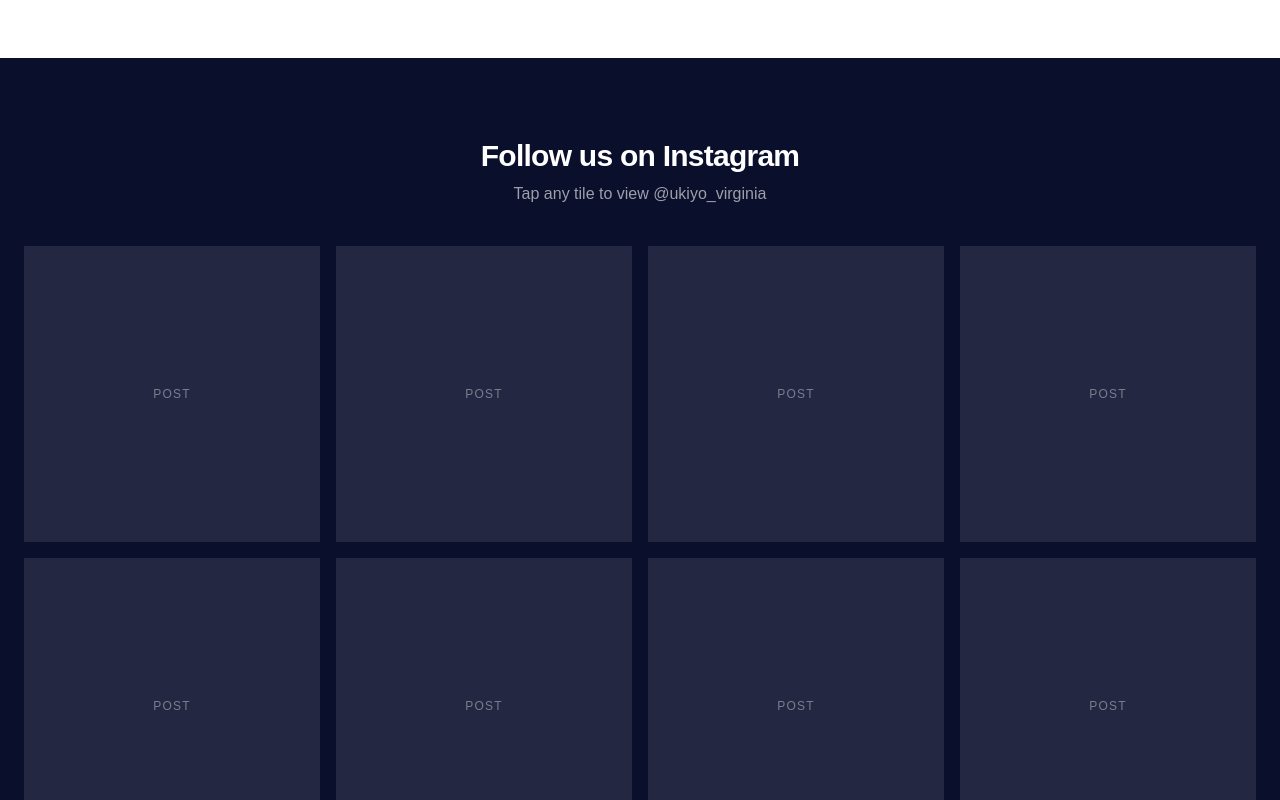
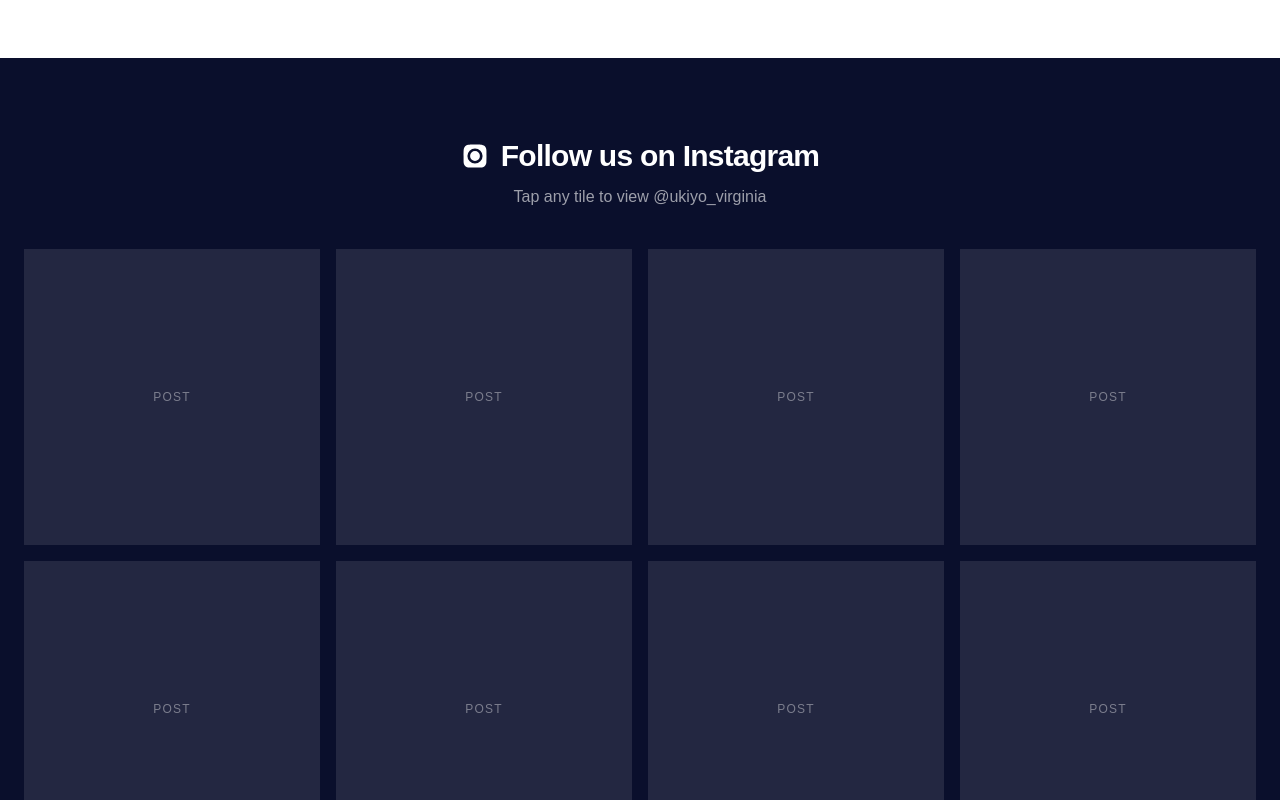
Before and after one commit to demetriusvharvey/Ukiyo-Website, a Next.js app: page / in a window 1280 px wide. Shown: the part 1240-2040 px from the top of the page. Built offline with nearby package versions, Linux system fonts and the light colour scheme; a web font is replaced by a local one.

Commit message:
ig logo + link to ig

```diff
--- a/src/app/page.tsx
+++ b/src/app/page.tsx
@@ -81,12 +81,10 @@ export default function Home() {
                   rel="noreferrer"
                   className="block transition hover:brightness-105"
                 >
-                  {/* Flyer */}
                   <div className="h-[360px] w-full bg-white/10 flex items-center justify-center text-xs uppercase tracking-widest text-white/40">
                     Event Flyer
                   </div>
 
-                  {/* Date + Title */}
                   <div className="bg-black p-4 flex items-center gap-3">
                     <div className="text-xs font-bold uppercase tracking-widest">
                       {event.date}
@@ -118,9 +116,25 @@ export default function Home() {
         className="px-6 py-20 font-[var(--font-inter)] bg-[#0A0F2C]"
       >
         <div className="mx-auto max-w-7xl text-center">
-          <h2 className="text-3xl font-semibold tracking-tight">
-            Follow us on Instagram
-          </h2>
+          <a
+            href={INSTAGRAM_URL}
+            target="_blank"
+            rel="noreferrer"
+            className="inline-flex items-center gap-3 text-3xl font-semibold tracking-tight hover:opacity-80 transition"
+          >
+            {/* Instagram Icon */}
+            <svg
+              className="h-7 w-7"
+              viewBox="0 0 24 24"
+              fill="currentColor"
+              aria-hidden="true"
+            >
+              <path d="M12 2.2c3.2 0 3.584.012 4.85.07 1.366.062 2.633.35 3.608 1.325.975.975 1.263 2.242 1.325 3.608.058 1.266.07 1.65.07 4.85s-.012 3.584-.07 4.85c-.062 1.366-.35 2.633-1.325 3.608-.975.975-2.242 1.263-3.608 1.325-1.266.058-1.65.07-4.85.07s-3.584-.012-4.85-.07c-1.366-.062-2.633-.35-3.608-1.325-.975-.975-1.263-2.242-1.325-3.608C2.212 15.584 2.2 15.2 2.2 12s.012-3.584.07-4.85c.062-1.366.35-2.633 1.325-3.608C4.57 2.62 5.837 2.332 7.203 2.27 8.469 2.212 8.853 2.2 12 2.2Zm0 3.3a6.5 6.5 0 1 0 0 13 6.5 6.5 0 0 0 0-13Zm0 10.7a4.2 4.2 0 1 1 0-8.4 4.2 4.2 0 0 1 0 8.4Zm6.75-11.05a1.55 1.55 0 1 1-3.1 0 1.55 1.55 0 0 1 3.1 0Z" />
+            </svg>
+
+            <span>Follow us on Instagram</span>
+          </a>
+
           <p className="mt-2 text-white/60">
             Tap any tile to view @ukiyo_virginia
           </p>
@@ -148,7 +162,6 @@ export default function Home() {
       >
         <div className="mx-auto max-w-7xl">
           <div className="grid gap-10 lg:grid-cols-[380px_1fr] lg:items-start">
-            {/* LEFT */}
             <div className="lg:sticky lg:top-24">
               <h2 className="text-3xl font-semibold tracking-tight">
                 Frequently Asked Questions
@@ -167,7 +180,6 @@ export default function Home() {
               </div>
             </div>
 
-            {/* RIGHT — custom accordion (no dots, + on right) */}
             <div>
               {faqs.map((item, idx) => {
                 const isOpen = openIndex === idx;
@@ -178,15 +190,12 @@ export default function Home() {
                       type="button"
                       onClick={() => setOpenIndex(isOpen ? null : idx)}
                       className="flex w-full items-center gap-6 text-left text-sm font-semibold"
-                      aria-expanded={isOpen}
                     >
                       <span className="tracking-wide">{item.q}</span>
-
                       <span
-                        className={`ml-auto flex h-8 w-8 items-center justify-center text-xl leading-none text-white/70 transition ${
+                        className={`ml-auto flex h-8 w-8 items-center justify-center text-xl text-white/70 transition ${
                           isOpen ? "rotate-45" : ""
                         }`}
-                        aria-hidden="true"
                       >
                         +
                       </span>
```
